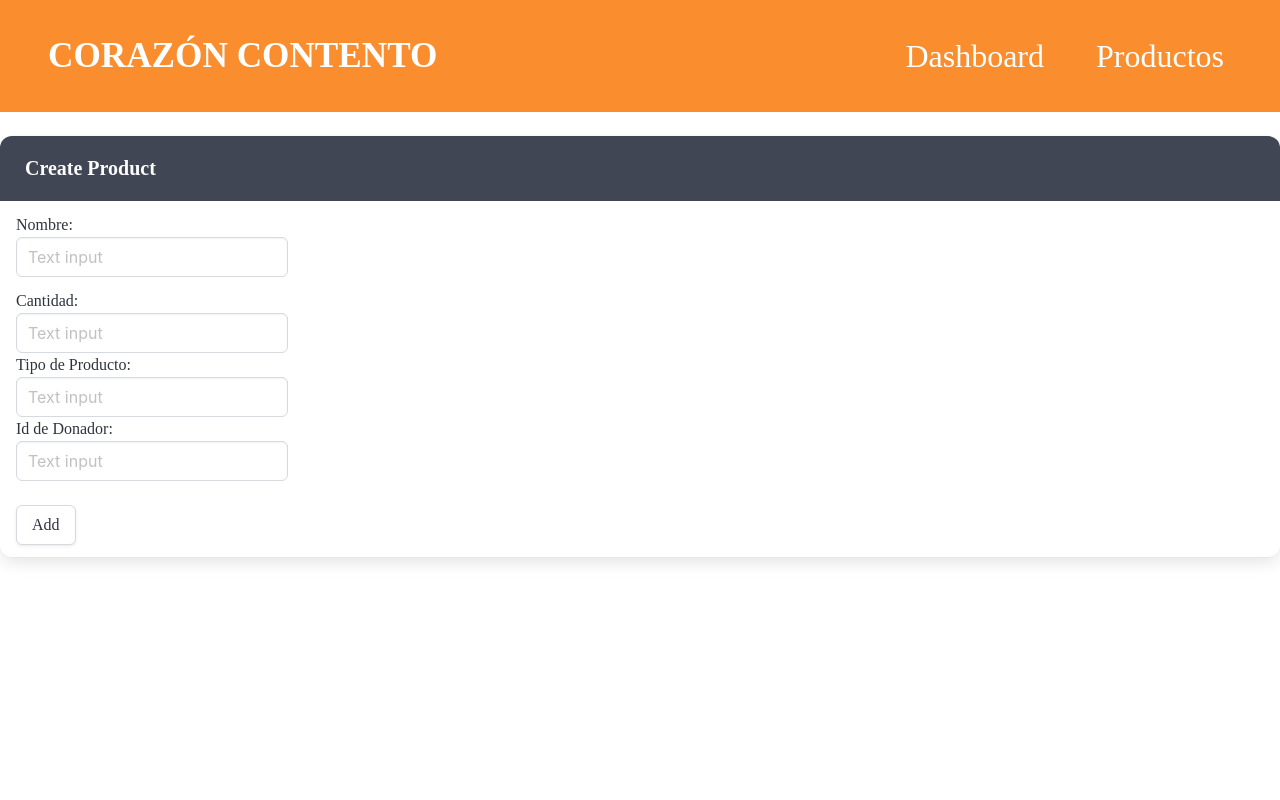
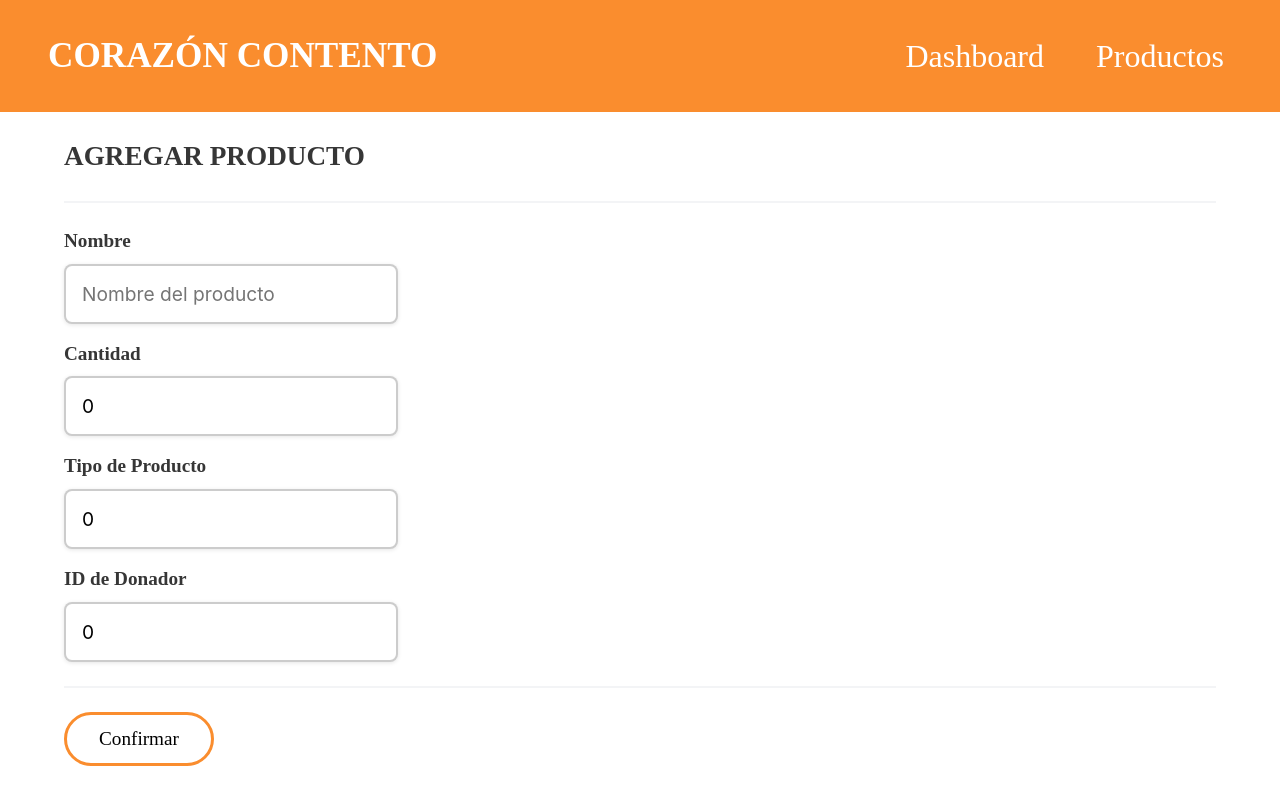
Before and after one commit to marianacarhol/sisweb-app, a React (Vite) app in the folder sisweb-frontend/: page /addproduct in a window 1280 px wide. Built offline with nearby package versions, Linux system fonts and the light colour scheme.

Commit message:
Añadí estilo a add

```diff
--- a/sisweb-frontend/src/components/ProductTable.tsx
+++ b/sisweb-frontend/src/components/ProductTable.tsx
@@ -19,7 +19,7 @@ const ProductTable = ({ products, donations, onDelete }: ProductTableProps) => (
           <th>Nombre</th>
           <th>Cantidad</th>
           <th>Tipo de producto</th>
-          <th>Id de Donador</th>
+          <th>ID de Donador</th>
           <th>Fecha de actualización</th>
           <th>Eliminar</th>
           <th>Modificar</th>
--- /dev/null
+++ b/sisweb-frontend/src/pages/AddPage.css
@@ -0,0 +1,30 @@
+.add-title {
+    font-size: 1.7rem;
+    font-weight: bold;
+    margin-bottom: 1.5rem;
+    margin-top: 1.5rem;
+  }
+
+  .add-label {
+    font-size: 1.2rem;
+    font-weight: bold;
+    margin-bottom: 0.5rem;
+    display: block;
+  }
+
+  .add-input {
+    font-size: 1.2rem;
+    padding: 1rem;
+    border: 2px solid rgba(0, 0, 0, 0.2);
+    border-radius: 0.5rem;
+    box-shadow: 0 1px 4px rgba(0, 0, 0, 0.1);
+  }
+
+  .add-button {
+    font-size: 1.2rem;
+    padding: 0.8rem 2rem;
+    border-radius: 40px;
+    border: 3px solid #fa8d2e;
+    color: #000;
+    background-color: #fff;
+  }
--- a/sisweb-frontend/src/pages/AddPage.tsx
+++ b/sisweb-frontend/src/pages/AddPage.tsx
@@ -1,6 +1,8 @@
 import { useState } from "react";
 import { addProduct, deleteProduct } from "../api/ProductAPI";
 import { addDonation } from "../api/DonationAPI";
+import { useNavigate } from "react-router-dom";
+import './AddPage.css'
 
 interface Props {}
 
@@ -9,110 +11,130 @@ const AddPage = (_props: Props) => {
     const [cantidad, setCantidad] = useState<number>(0);
     const [productTypeId, setTipoProducto] = useState<number>(0);
     const [personId, setTipoPersona] = useState<number>(0);
+    const navigate = useNavigate();
 
-return(
-    <>
-    <nav className="panel">
-    <div className="panel-heading"> Create Product </div>
-    <div className="panel-block">
-        <div className="field is-group">
-            <div className="field is-align-content-flex-end">
-                <div>Nombre: </div>
-                <input className="input" type="text" placeholder="Text input" onChange={(e) => setNombre(e.target.value)} />
+    return (
+        <div className="container mt-5" style={{ fontFamily: "'Lusitana', serif" }}>
+            <div className="row">
+                <main className="col-md-8 offset-md-2">
+                    <h1 className="add-title text-center">AGREGAR PRODUCTO</h1>
+                    <hr />
+
+                    <form className="mb-5">
+                        <div className="mb-4">
+                            <label className="add-label">Nombre</label>
+                            <input
+                                type="text"
+                                className="form-control add-input"
+                                placeholder="Nombre del producto"
+                                value={nombre}
+                                onChange={(e) => setNombre(e.target.value)}
+                            />
                         </div>
 
-            <div>
-                <div>Cantidad: </div>
-                <input className="input" type="number" placeholder="Text input" onChange={(e) => setCantidad(Number(e.target.value))}/>
+                        <div className="mb-4">
+                            <label className="add-label">Cantidad</label>
+                            <input
+                                type="number"
+                                className="form-control add-input"
+                                placeholder="Cantidad"
+                                value={cantidad}
+                                onChange={(e) => setCantidad(Number(e.target.value))}
+                            />
                         </div>
 
-            <div>
-                <div>Tipo de Producto: </div>
-                <input className="input" type="number" placeholder="Text input" onChange={(e) => setTipoProducto(Number(e.target.value))}/>
+                        <div className="mb-4">
+                            <label className="add-label">Tipo de Producto</label>
+                            <input
+                                type="number"
+                                className="form-control add-input"
+                                placeholder="Tipo de Producto"
+                                value={productTypeId}
+                                onChange={(e) => setTipoProducto(Number(e.target.value))}
+                            />
                         </div>
 
-            <div>
-                <div>Id de Donador: </div>
-                <input className="input" type="number" placeholder="Text input" onChange={(e) => setTipoPersona(Number(e.target.value))}/>
+                        <div className="mb-4">
+                            <label className="add-label">ID de Donador</label>
+                            <input
+                                type="number"
+                                className="form-control add-input"
+                                placeholder="ID de Donador"
+                                value={personId}
+                                onChange={(e) => setTipoPersona(Number(e.target.value))}
+                            />
                         </div>
 
-            <div>
+                        <hr />
+
+                        <div className="d-flex justify-content-end">
                             <button
-    className="button mt-5"
+                                type="button"
                                 onClick={async () => {
-        console.log("Attempting to add:", { nombre, cantidad, productTypeId, personId });
+                                    console.log("Attempting to add:", {
+                                        nombre,
+                                        cantidad,
+                                        productTypeId,
+                                        personId,
+                                    });
 
-        if (confirm('Add product?')) {
+                                    if (confirm("¿Agregar producto?")) {
                                         let productId: number | undefined;
 
                                         try {
-                // Create the product and get its ID
                                             productId = await addProduct(nombre, cantidad, productTypeId);
                                             console.log("Product ID:", productId);
 
-                // Ensure the productId is valid before continuing
                                             if (!productId) {
-                    alert("Product creation failed. ID is undefined. Aborting.");
-                    return; // Exit the function entirely
+                                                alert("Creación de producto fallida. ID indefinido.");
+                                                return;
                                             }
 
-                // Handle empty `personId` (0, null, or undefined)
                                             if (personId === null || personId === undefined || personId === 0) {
-                    alert("Product created successfully without a donation.");
-                    return; // Exit without creating a donation
+                                                alert("Producto creado exitosamente sin donación.");
+                                                navigate("/products");
+                                                return;
                                             }
 
-                // Handle truly invalid `personId` (negative numbers)
                                             if (personId < 0) {
-                    alert("Invalid person ID. Product creation aborted.");
-                    await deleteProduct(productId); // Clean up the created product
-                    return; // Exit the function
+                                                alert("ID de donador inválido. Creación de producto cancelada.");
+                                                await deleteProduct(productId);
+                                                return;
                                             }
 
-                // Proceed to create the donation only if `personId` is valid
                                             await addDonation(personId, productId, cantidad);
-                alert("Product and donation created successfully!");
+                                            navigate("/products");
+                                            alert("Producto y donación creados exitosamente.");
                                         } catch (error: any) {
-                // Clean up orphaned product if donation creation fails
                                             if (productId) {
                                                 try {
                                                     await deleteProduct(productId);
-                        console.warn("Product deleted due to a failed donation.");
+                                                    console.warn("Producto eliminado debido a un error en la donación.");
                                                 } catch (deleteError) {
-                        console.error("Failed to delete orphaned product:", deleteError);
+                                                    console.error("Falló la limpieza del producto:", deleteError);
                                                 }
                                             }
 
-                // Handle specific errors like "personId not found"
                                             if (error.response?.status === 500) {
-                    alert("Person ID not found in the database. Product creation aborted.");
+                                                alert("ID de donador no encontrado en la base de datos. Creación cancelada.");
                                             } else {
-                    alert("An unexpected error occurred. Please try again.");
+                                                alert("Ocurrió un error inesperado. Por favor, inténtalo nuevamente.");
                                             }
 
-                console.error("Error details:", error);
+                                            console.error("Detalles del error:", error);
                                         }
                                     }
                                 }}
+                                className="btn btn-primary add-button"
                             >
-    Add
+                                Confirmar
                             </button>
-
-
-
-
-
-
-
                         </div>
-
+                    </form>
+                </main>
             </div>
         </div>
-    </nav>
-
-    </>
-)
-
+    );
 };
 
-export default AddPage
+export default AddPage;
```
Also changed, not shown: 2 other files (tests, documents, lock files or other folders). Lines whose indentation alone changed are shown as unchanged.
